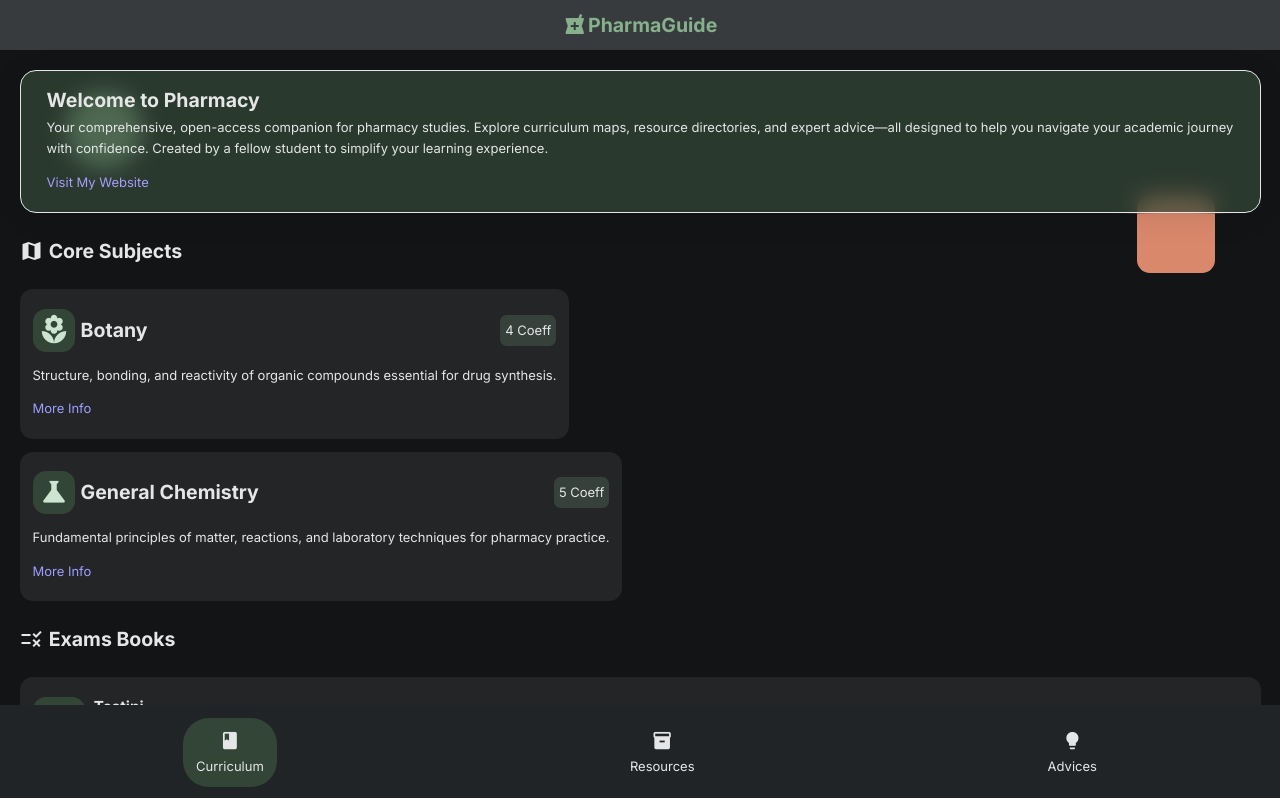
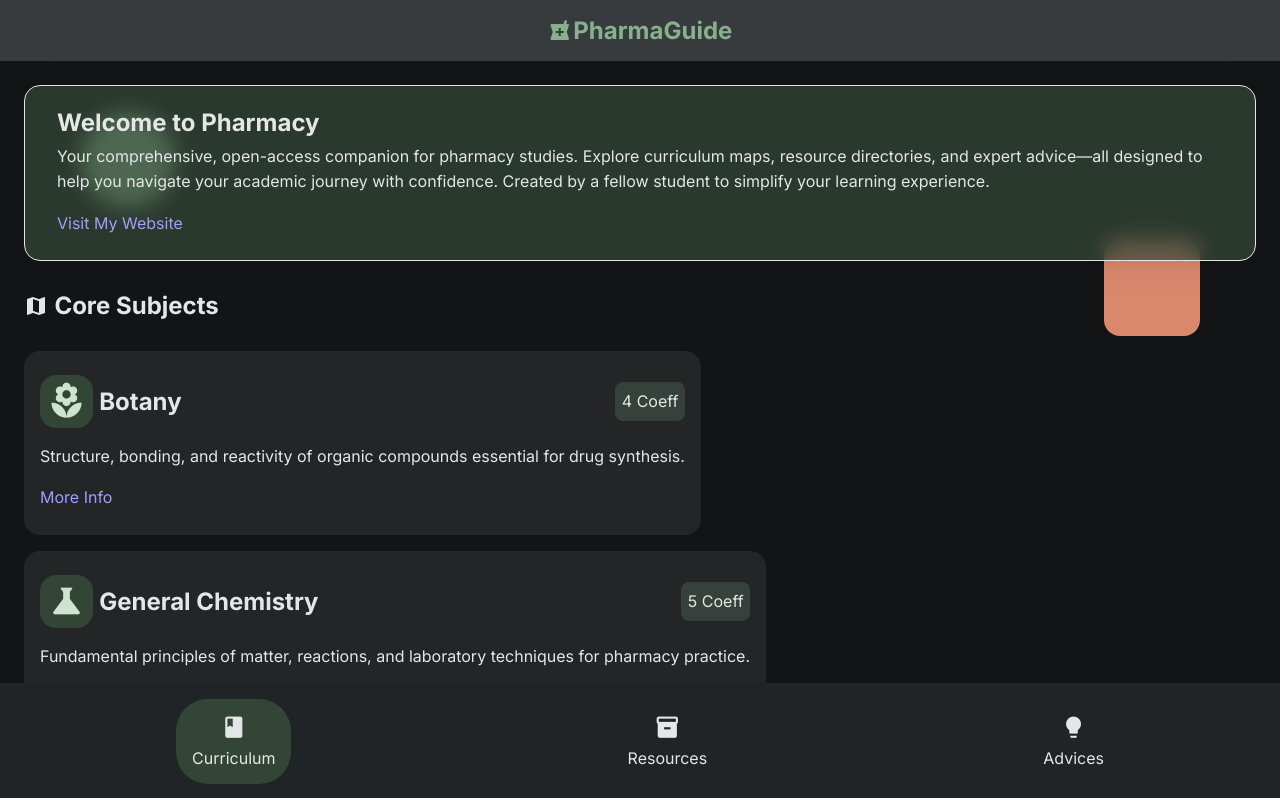
Before and after one commit to darth-roman/romanapotheker, a React (Vite) app: page / in a window 1280 px wide. Shown: the top 798 px of the page. Built offline with nearby package versions, Linux system fonts and the light colour scheme.

Commit message:
css: font-size

```diff
--- a/scss/style.scss
+++ b/scss/style.scss
@@ -15,7 +15,6 @@
 
 :root[data-theme="light"]{
     color-scheme: light;
-    font-size: 14px;
 
     /* Surface Colors */
     --surface: hsl(225, 100%, 98%);
@@ -51,7 +50,6 @@
 
 :root {
     color-scheme: dark;
-    font-size: 13px;
     /* Surface Colors */
     --surface: hsl(210, 10%, 8%);
     --surface-dim: hsl(210, 10%, 8%);
--- a/src/index.css
+++ b/src/index.css
@@ -11,7 +11,6 @@
 
 :root[data-theme=light] {
   color-scheme: light;
-  font-size: 14px;
   /* Surface Colors */
   --surface: hsl(225, 100%, 98%);
   --surface-dim: hsl(213, 62%, 87%);
@@ -41,7 +40,6 @@
 
 :root {
   color-scheme: dark;
-  font-size: 13px;
   /* Surface Colors */
   --surface: hsl(210, 10%, 8%);
   --surface-dim: hsl(210, 10%, 8%);
```
Also changed, not shown: 1 other file (tests, documents, lock files or other folders).
